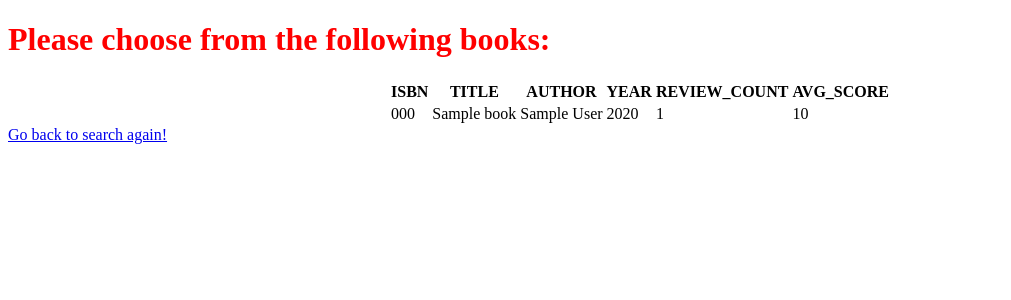
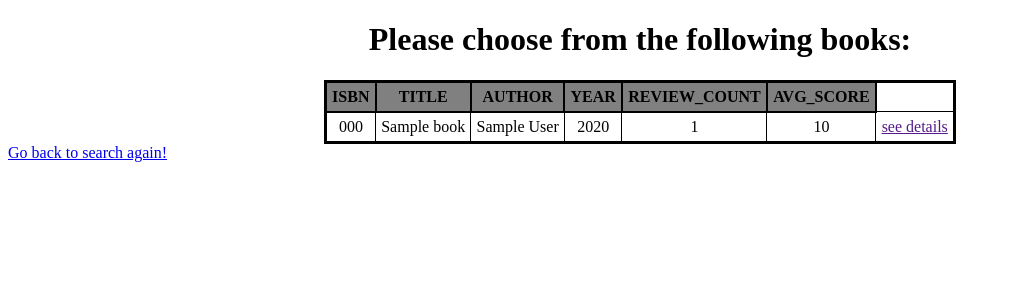
Before and after one commit to pprakarsh/cs50_web_dev, a Flask app: template project1/templates/search_result.html in a window 1280 px wide. Shown: the top 300 px of the page, without its empty margins (0-1011 px from the left). Run offline with Flask 2, Linux system fonts and the light colour scheme; the template is opened without the code that fills it: most values are stand-ins (such as "Sample title", 1, 10 or a date in 2020).

Commit message:
added table formatting and 404 response results

```diff
--- a/project1/application.py
+++ b/project1/application.py
@@ -1,5 +1,5 @@
 import os
-
+import requests
 from flask import Flask, session, request, render_template, redirect
 from flask_session import Session
 from sqlalchemy import create_engine
@@ -97,8 +97,19 @@ def search_result():
 
     if len(books) == 0:
         return render_template("error.html", error="No results found", back="home", text_back="Go back to search again")
-    else:
-        return render_template("search_result.html", books=books)
+
+    avg_score = []
+    review_count = []
+    for book in books:
+        res = requests.get("https://www.goodreads.com/book/review_counts.json", params={"key": "iXeIA5jqccT2eTgE4BRA", "isbns": book.isbn})
+        if res.status_code == 404:
+            avg_score.append("Not found")
+            review_count.append("Not found")
+        else:
+            avg_score.append(res.json()['books'][0]['average_rating'])
+            review_count.append(res.json()['books'][0]['reviews_count'])
+
+    return render_template("search_result.html", books=books, avg_score=avg_score, review_count=review_count)
 
 @app.route("/logout", methods = ["POST"])
 def logout():
--- a/project1/templates/layout.html
+++ b/project1/templates/layout.html
@@ -1,8 +1,7 @@
 <!DOCTYPE html>
 <html>
     <head>
-        <title>My Website!</title>
-        <link rel="stylesheet" href="{{ url_for('static', filename='styles.css') }}">
+	    {% block header %}{% endblock %}
     </head>
     <body>
         <h1>{% block heading %}{% endblock %}</h1>
--- a/project1/templates/search_result.html
+++ b/project1/templates/search_result.html
@@ -1,4 +1,39 @@
 {% extends "layout.html" %}
+
+{% block header %}
+	<meta charset="UTF-8">
+	<title>Book list</title>
+	<link rel="stylesheet" href="table_style.css" type="text/css"/>
+	<style>
+		h1
+		{
+			text-align: center;
+			color: dark-magenta;
+		}
+
+		table
+		{
+			border: 3px solid black;
+			border-collapse: collapse;
+			width: 50%;
+		}
+
+		th
+		{
+			padding: 5px;
+			border: 2px solid black;
+			text-align: center;
+			background-color: grey;
+		}
+
+		td
+		{
+			padding: 5px;
+			border: 1px solid black;
+			text-align: center;
+		}
+	</style>
+{% endblock %}
 
 {% block heading %}
 <h1> Please choose from the following books: </h1>
@@ -14,14 +49,15 @@
 		<th>REVIEW_COUNT</th>
 		<th>AVG_SCORE</th>
 	</tr>
-{% for books in books %}
+{% for book in books %}
 	<tr>
-		<td>{{ books.isbn}}</td>
-		<td>{{ books.title }}</td>
-		<td>{{ books.author }}</td>
-		<td>{{ books.year }}</td>
-		<td>{{ books.review_count }}</td>
-		<td>{{ books.avg_score }}</td>
+		<td>{{ book.isbn}}</td>
+		<td>{{ book.title }}</td>
+		<td>{{ book.author }}</td>
+		<td>{{ book.year }}</td>
+	 	<td>{{ review_count[loop.index0]}}</td>
+		<td>{{ avg_score[loop.index0] }}</td>
+		<td><a href = ""> see details </a></td>
 	</tr>
 {% endfor %}
 </table>
--- /dev/null
+++ b/project1/templates/table_style.css
@@ -0,0 +1,27 @@
+h1
+{
+	text-align: center;
+	color: dark-magenta;
+}
+
+table
+{
+	border: 3px solid black;
+	border-collapse: collapse;
+	width: 50%;
+}
+
+th
+{
+	padding: 5px;
+	border: 2px solid black;
+	text-align: center;
+	background-color: grey;
+}
+
+td
+{
+	padding: 5px;
+	border: 1px solid black;
+	text-align: center;
+}
```
Also changed, not shown: 10 other files.
